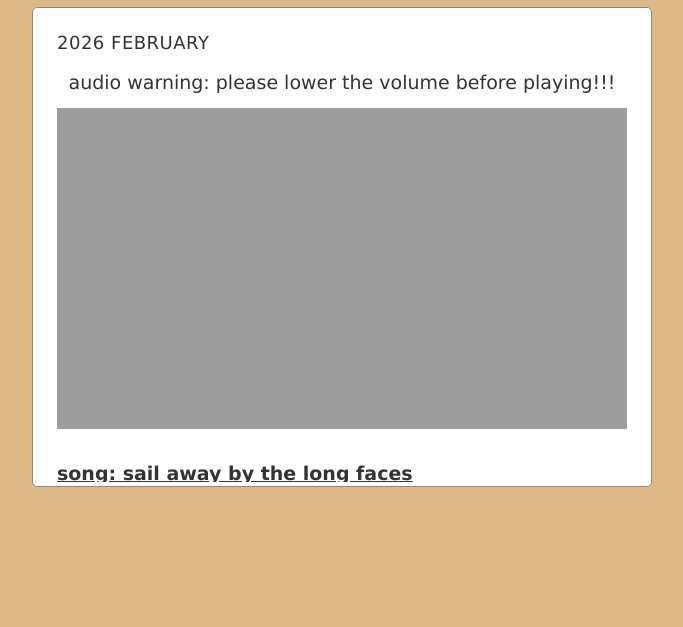
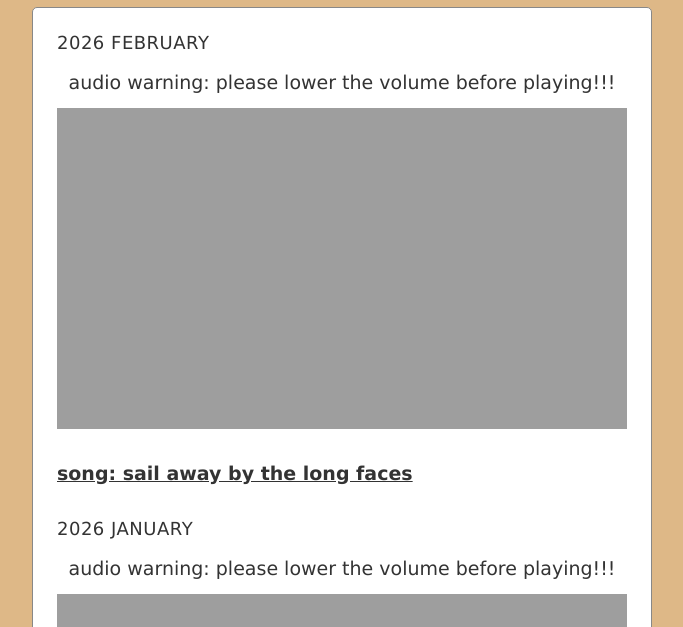
Before and after one commit to nicoleann-bagalso/videos, a plain HTML site: page index.html in a window 1280 px wide. Shown: the part 173-800 px from the top of the page, without its empty margins (308-991 px from the left). Drawn offline with nearby package versions, Linux system fonts and the light colour scheme.

Commit message:
Update style.css

```diff
--- a/style.css
+++ b/style.css
@@ -29,7 +29,7 @@ article {
     border-radius: 5px;
     border: solid 1px #888;
     padding: 4px;
-    height: 470px;
+    height: 1220px;
 }
 h1 {
     font-family: "Lucida Sans Unicode", "Lucida Grande", sans-serif;
```
